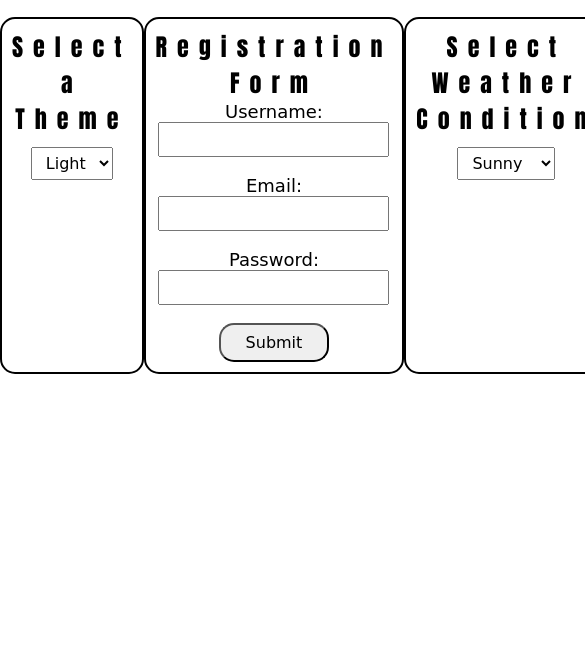
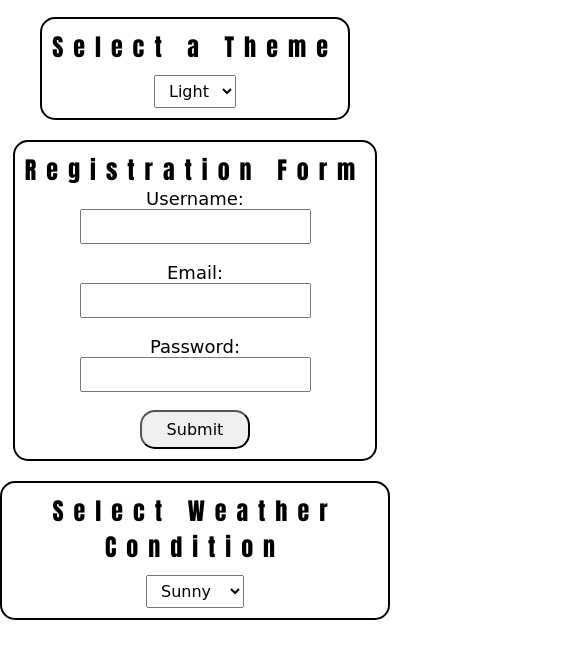
Before and after one commit to theguylex/FormVal-WeatherBox-ThemeSelection, a plain HTML site: page index.html in a window 390 px wide. Shown: the part 40-698 px from the top of the page, 585 px wide, since content can reach past the window. Drawn offline with Linux system fonts and the light colour scheme.

Commit message:
responsive

```diff
--- a/themeFormWeather.css
+++ b/themeFormWeather.css
@@ -16,6 +16,7 @@ body.blue-theme {
     background-color: blue;
     color: yellow;
 }
+
 #theme-section, #form-section, #weather-section {
     margin-top: 20px;
 }
@@ -32,6 +33,7 @@ h2 {
 .container {
     display: flex;
     justify-content: space-around;
+    flex-wrap: wrap;
 }
 
 #theme-section, #form-section, #weather-section {
@@ -64,7 +66,6 @@ h2 {
 .blue-theme #weather-section {
     border: 2px solid yellow;
 }
-
 
 select {
     margin-top: 10px;
```
Also changed, not shown: index.html (+0 -3 lines).
